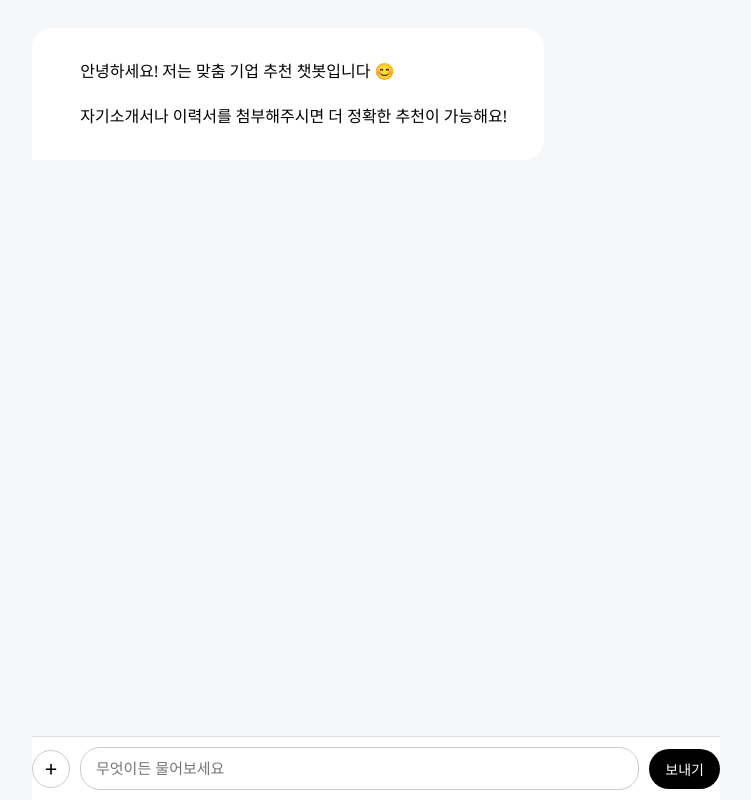
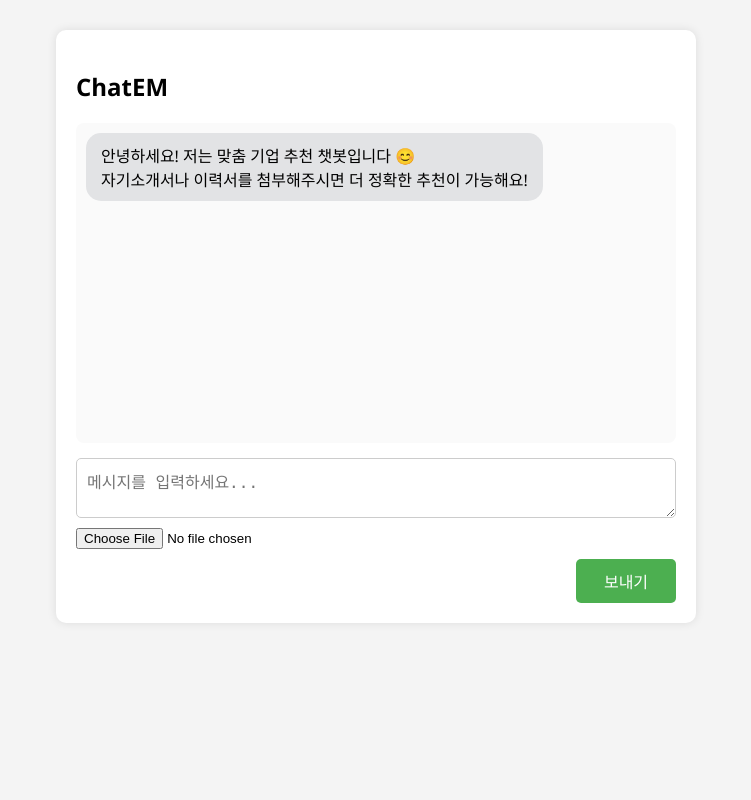
Before and after one commit to ITEAA/ChatEM.gpt, a Flask app: page / in a window 1280 px wide. Shown: the whole page, without its empty margins (264-1015 px from the left). Run offline with Flask 3, Linux system fonts and the light colour scheme.

Commit message:
Update index.html

```diff
--- a/templates/index.html
+++ b/templates/index.html
@@ -2,171 +2,155 @@
 <html lang="ko">
 <head>
   <meta charset="UTF-8" />
-  <title>ChatEM</title>
+  <title>ChatEM 기업 매칭 챗봇</title>
   <style>
     body {
+      font-family: 'Segoe UI', sans-serif;
+      background-color: #f4f4f4;
       margin: 0;
-      padding: 0;
-      background-color: #f6f7f9;
-      font-family: 'Segoe UI', sans-serif;
+      padding: 30px 0;
       display: flex;
       justify-content: center;
     }
 
     #chatContainer {
       width: 100%;
-      max-width: 720px;
+      max-width: 600px;
+      background: white;
+      border-radius: 10px;
+      padding: 20px;
+      box-shadow: 0 0 10px rgba(0,0,0,0.1);
       display: flex;
       flex-direction: column;
-      height: 100vh;
-      padding: 0 16px;
-      box-sizing: border-box;
     }
 
     #chatBox {
-      flex: 1;
-      margin-top: 20px;
+      display: flex;
+      flex-direction: column;
+      gap: 10px;
+      padding: 10px;
+      background: #fafafa;
+      border-radius: 8px;
+      min-height: 300px;
+      max-height: 500px;
       overflow-y: auto;
-      padding-bottom: 20px;
     }
 
     .message {
-      max-width: 70%;
-      margin: 8px 0;
       padding: 10px 15px;
-      border-radius: 20px;
-      line-height: 1.4;
+      border-radius: 15px;
+      max-width: 80%;
+      word-wrap: break-word;
       white-space: pre-wrap;
-      word-break: break-word;
     }
 
     .user {
-      background-color: #dcf8c6;
+      background: #d1e7dd;
       align-self: flex-end;
-      border-bottom-right-radius: 0;
     }
 
     .gpt {
-      background-color: #ffffff;
+      background: #e2e3e5;
       align-self: flex-start;
-      border-bottom-left-radius: 0;
     }
 
     #inputArea {
       display: flex;
-      align-items: center;
-      padding: 10px 0;
-      border-top: 1px solid #ddd;
-      background-color: #fff;
+      flex-direction: column;
+      margin-top: 15px;
+      gap: 10px;
+    }
+
+    #userInput {
+      padding: 10px;
+      font-size: 16px;
+      border-radius: 5px;
+      border: 1px solid #ccc;
     }
 
     #fileInput {
-      display: none;
-    }
-
-    .file-btn {
-      width: 36px;
-      height: 36px;
-      border: 1px solid #ccc;
-      border-radius: 50%;
-      background: none;
-      font-size: 22px;
-      line-height: 34px;
-      text-align: center;
-      margin-right: 10px;
-      cursor: pointer;
-    }
-
-    #userInput {
-      flex: 1;
-      padding: 12px 15px;
-      font-size: 15px;
-      border-radius: 20px;
-      border: 1px solid #ccc;
-      outline: none;
+      border: none;
     }
 
     #sendBtn {
-      background-color: black;
+      padding: 10px;
+      font-size: 16px;
+      border: none;
+      background-color: #4CAF50;
       color: white;
-      border: none;
-      padding: 10px 16px;
-      margin-left: 10px;
-      font-size: 14px;
-      border-radius: 20px;
+      border-radius: 5px;
       cursor: pointer;
+      width: 100px;
+      align-self: flex-end;
     }
 
     #sendBtn:hover {
-      background-color: #333;
+      background-color: #45a049;
     }
   </style>
 </head>
 <body>
   <div id="chatContainer">
+    <h2>ChatEM</h2>
     <div id="chatBox">
-      <!-- 인삿말 -->
-      <div class="message gpt">
-        안녕하세요! 저는 맞춤 기업 추천 챗봇입니다 😊<br>
-        자기소개서나 이력서를 첨부해주시면 더 정확한 추천이 가능해요!
-      </div>
+      <div class="message gpt">안녕하세요! 저는 맞춤 기업 추천 챗봇입니다 😊<br>자기소개서나 이력서를 첨부해주시면 더 정확한 추천이 가능해요!</div>
     </div>
 
     <div id="inputArea">
-      <label class="file-btn" for="fileInput">+</label>
+      <textarea id="userInput" placeholder="메시지를 입력하세요..." rows="2"></textarea>
       <input type="file" id="fileInput" />
-      <input type="text" id="userInput" placeholder="무엇이든 물어보세요" onkeydown="handleKey(event)" />
       <button id="sendBtn" onclick="sendMessage()">보내기</button>
     </div>
   </div>
 
   <script>
+    const input = document.getElementById("userInput");
+    const chatBox = document.getElementById("chatBox");
+    const fileInput = document.getElementById("fileInput");
+
+    input.addEventListener("keydown", function (e) {
+      if (e.key === "Enter" && !e.shiftKey) {
+        e.preventDefault();
+        sendMessage();
+      }
+    });
+
     async function sendMessage() {
-      const input = document.getElementById("userInput");
-      const chatBox = document.getElementById("chatBox");
       const message = input.value.trim();
-      const file = document.getElementById("fileInput").files[0];
+      const file = fileInput.files[0];
 
       if (!message && !file) return;
 
-      if (message) {
-        const userDiv = document.createElement("div");
-        userDiv.className = "message user";
-        userDiv.innerText = message;
-        chatBox.appendChild(userDiv);
-      }
+      const userDiv = document.createElement("div");
+      userDiv.className = "message user";
+      userDiv.innerText = message || `[파일 업로드: ${file.name}]`;
+      chatBox.appendChild(userDiv);
 
-      const gptDiv = document.createElement("div");
-      gptDiv.className = "message gpt";
-      gptDiv.innerText = "GPT가 응답 중입니다...";
-      chatBox.appendChild(gptDiv);
-
-      input.value = "";
-      chatBox.scrollTop = chatBox.scrollHeight;
+      const loadingDiv = document.createElement("div");
+      loadingDiv.className = "message gpt";
+      loadingDiv.innerText = "GPT가 응답 중입니다...";
+      chatBox.appendChild(loadingDiv);
 
       const formData = new FormData();
-      if (message) formData.append("message", message);
-      if (file) formData.append("file", file);
+      formData.append("message", message);
+      if (file) {
+        formData.append("file", file);
+      }
 
       try {
         const response = await fetch("/chat", {
           method: "POST",
-          body: formData
+          body: formData,
         });
         const data = await response.json();
-        gptDiv.innerText = data.reply;
+        loadingDiv.innerText = "GPT: " + data.reply;
       } catch (err) {
-        gptDiv.innerText = "GPT 오류 발생: " + err.message;
+        loadingDiv.innerText = "GPT 오류 발생: " + err.message;
       }
 
+      input.value = "";
+      fileInput.value = null;
       chatBox.scrollTop = chatBox.scrollHeight;
-    }
-
-    function handleKey(e) {
-      if (e.key === "Enter" && !e.shiftKey) {
-        e.preventDefault();
-        sendMessage();
-      }
     }
   </script>
 </body>
```
